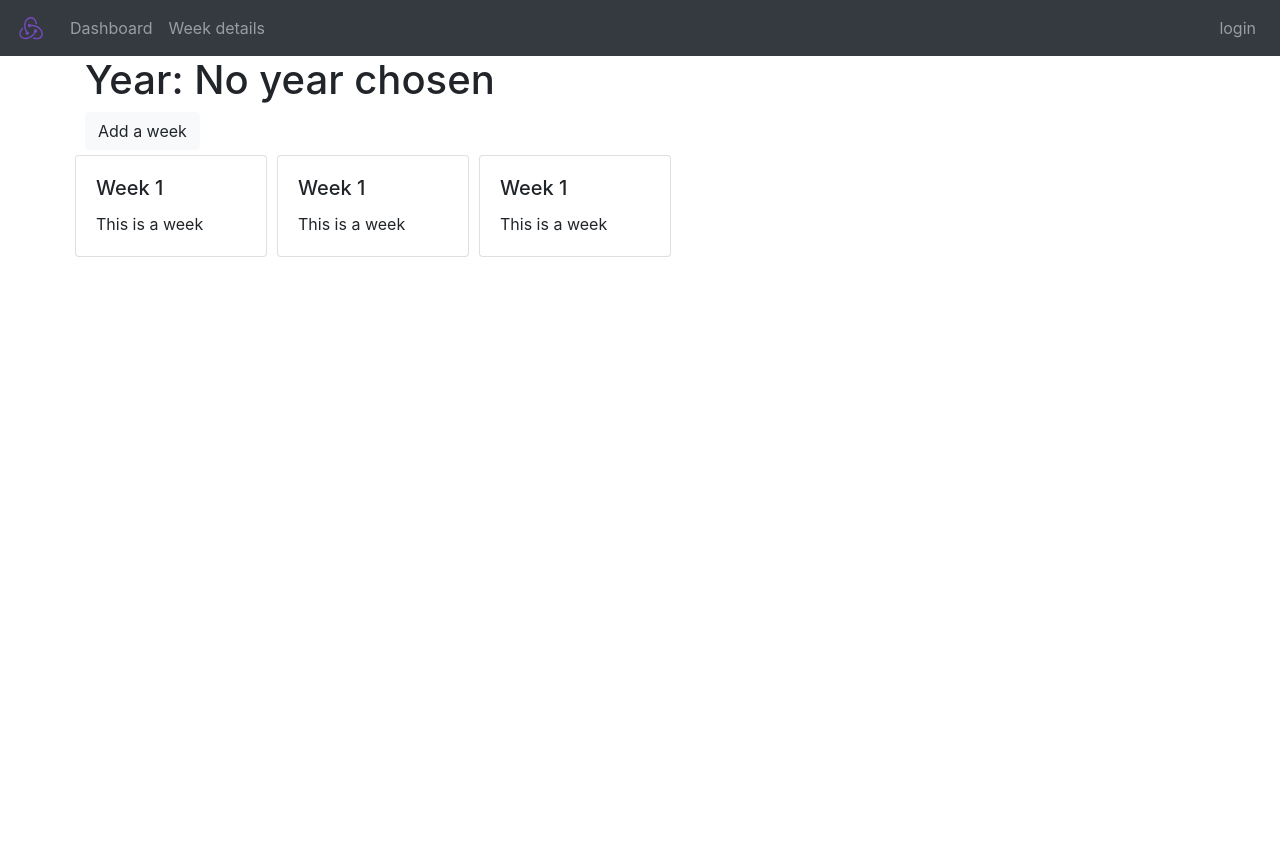
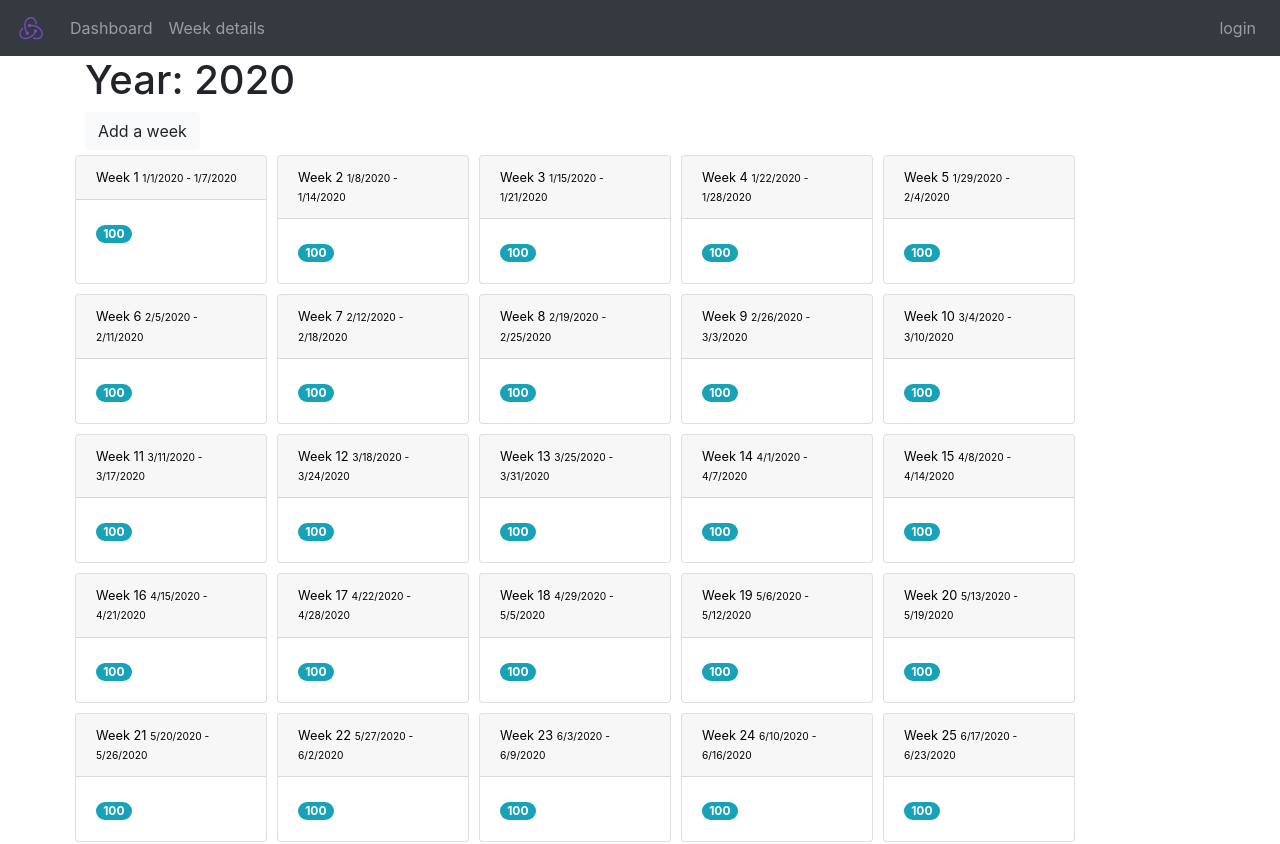
Before and after one commit to adhocmaster/goldfish, a React (Create React App) app in the folder web/: page / in a window 1280 px wide. Shown: the top 844 px of the page. Before the commit the page ends 800 px from the top, so only its background shows below. Built offline with nearby package versions, Linux system fonts and the light colour scheme.

Commit message:
year service and component works. added config class.

```diff
--- a/web/src/account/LoginComponent.tsx
+++ b/web/src/account/LoginComponent.tsx
@@ -13,7 +13,7 @@ import { Redirect } from 'react-router-dom';
 
 import Utility from 'framework/Utility';
 
-import userService from 'services/UserService';
+import userService from 'features/user/UserService';
 
 export default function LoginComponent(props: any) {
 
--- a/web/src/account/settings.reducer.tsx
+++ b/web/src/account/settings.reducer.tsx
@@ -1,7 +1,7 @@
 import React from 'react';
 import { ActionType } from 'app/actionTypes';
 import cookies from 'framework/Cookie';
-import userService from 'services/UserService';
+import userService from 'features/user/UserService';
 
 export default function SettingsReducer(state: any, action: any) {
 
--- a/web/src/app/actionTypes.tsx
+++ b/web/src/app/actionTypes.tsx
@@ -2,5 +2,8 @@ export enum ActionType {
     APP_STARTING = 'APP_STARTING',
     ACCOUNT_LOGGEDIN = 'ACCOUNT_LOGGEDIN',
     LOGIN_FAILED = 'LOGIN_FAILED',
-    LOG_OUT = 'LOG_OUT'
+    TOAST_ERROR = 'TOAST_ERROR',
+    LOG_OUT = 'LOG_OUT',
+    WEEK_ADDED = 'WEEK_ADDED',
+    WEEK_ERROR = 'WEEK_ERROR'
 }
--- a/web/src/components/NavComponent.tsx
+++ b/web/src/components/NavComponent.tsx
@@ -9,7 +9,7 @@ import logo from './../logo.svg';
 import Navbar from 'react-bootstrap/Navbar';
 import Nav from 'react-bootstrap/Nav';
 import NavDropdown from 'react-bootstrap/NavDropdown';
-import userService from 'services/UserService';
+import userService from 'features/user/UserService';
 
 function NavComponent() {
     const isLoggedIn = userService.isLoggedIn();
--- a/web/src/features/week/WeekSummary.component.tsx
+++ b/web/src/features/week/WeekSummary.component.tsx
@@ -7,6 +7,7 @@ import Col from 'react-bootstrap/Col';
 import Form from 'react-bootstrap/Form';
 import Button from 'react-bootstrap/Button';
 import Card from 'react-bootstrap/Card';
+import Badge from 'react-bootstrap/Badge';
 
 
 export default function WeekSummaryComponent(props: any) {
@@ -14,9 +15,17 @@ export default function WeekSummaryComponent(props: any) {
     return (
 
         <Card style={{ width: '12rem', margin: '5px' }}>
+            <Card.Header className='card-small-header link-gray'><a className='link-gray' href=''>Week {props.no} <small>{props.start.toLocaleDateString()} - {props.end.toLocaleDateString()}</small></a></Card.Header>
             <Card.Body>
-                <Card.Title>{props.name}</Card.Title>
-                <Card.Text>This is a week</Card.Text>
+                {
+                    props.name &&
+                    <Card.Title>{props.name}</Card.Title>
+                }
+                {
+                    props.summary &&
+                    <Card.Text>{props.summary}</Card.Text>
+                }
+                <Badge pill variant='info'>100</Badge>
             </Card.Body>
         </Card>
     );
--- a/web/src/features/year/Year.component.tsx
+++ b/web/src/features/year/Year.component.tsx
@@ -9,6 +9,7 @@ import Button from 'react-bootstrap/Button';
 import Card from 'react-bootstrap/Card';
 import Modal from 'react-bootstrap/Modal';
 import YearReducer from 'features/year/year.reducer';
+import yearService from 'features/year/year.service';
 
 import WeekSummaryComponent from './../week/WeekSummary.component';
 import actionManager from 'framework/ActionManager';
@@ -29,16 +30,32 @@ export default class YearComponent extends ReduxUIComponent {
 
     renderWeekSummary(): any {
 
+        let date: Date = new Date();
+        let weeks = yearService.getWeekDates(date.getFullYear());
+        console.log(weeks);
+
         let rows = []
         let numberOfRows = Math.ceil(this.state.weeks.length / 8)
 
         let weekJsx = []
-        for ( let idx in this.state.weeks ) {
-            const week = this.state.weeks[idx];
+        // for ( let idx in this.state.weeks ) {
+        //     const week = this.state.weeks[idx];
+        //     weekJsx.push(
+        //         <WeekSummaryComponent
+        //             key={week.id}
+        //             id={week.id}
+        //             name={week.name}
+        //         />
+        //     );
+        // }
+
+        for ( let idx in weeks ) {
+            const week = weeks[idx];
             weekJsx.push(
                 <WeekSummaryComponent
-                    key={week.id}
-                    id={week.id}
+                    no={idx}
+                    start={week.start}
+                    end={week.end}
                     name={week.name}
                 />
             );
@@ -88,13 +105,32 @@ export default class YearComponent extends ReduxUIComponent {
     // return JSX
     render(): any {
 
+        let date: Date = new Date();
+        // date.setDate(13);
+        // date.setMonth(13);
+        // date.setFullYear(2013);
+        // date.setHours(13);
+        // date.setMinutes(13);
+        // date.setSeconds(13);
+        // console.log("Year = " + date.getFullYear());
+        // console.log("toDateString = " + date.toDateString());
+        // console.log("toLocaleDateString = " + date.toLocaleDateString());
+        // console.log("toString = " + date.toString());
+        // console.log("toTimeString = " + date.toTimeString());
+        // console.log("toISOString() = " + date.toISOString());
+
+
+
         const {id, name} = this.state;
         return (
             <div>
                 <Container>
-                    <h1>Year: {name} </h1>
+                    <h1>Year: {date.getFullYear()} </h1>
                     {this.weekForm()}
                     {this.renderWeekSummary()}
+                    {
+
+                    }
                 </Container>
             </div>
         );
--- /dev/null
+++ b/web/src/features/year/year.service.tsx
@@ -0,0 +1,57 @@
+import axios from 'axios';
+import ResponseProcessor from 'framework/ResponseProcessor';
+import actionManager from 'framework/ActionManager';
+import config from 'framework/Configuration';
+import { ActionType } from 'app/actionTypes';
+import { RootState } from 'app/store';
+
+class YearService {
+
+    public create(year: string) {
+
+        // axios.post(
+
+        //     config.getBackend(),
+        //     {
+
+        //     }
+
+        // );
+    }
+
+    public getWeekDates(year: number) {
+
+        console.log("getting weeks for " + year);
+        let startDate: Date = new Date(year + "-01-03");
+        startDate.setDate(1);
+        startDate.setHours(0, 0, 0);
+        let endDate = new Date(year + "-01-07");
+        endDate.setDate(7);
+        endDate.setHours(23, 59, 59);
+        let increment = 7;
+
+        let weeks: any= {};
+
+        for (let i = 1; i < 53; ++i) {
+
+            console.log("startDate toISOString() = " + startDate.toISOString());
+            // console.log("endDate toISOString() = " + endDate.toISOString());
+            // console.log("startDate toString() = " + startDate.toString());
+            // console.log("endDate toString() = " + endDate.toString());
+            weeks[i] = {
+                'start': new Date(startDate),
+                'end': new Date(endDate)
+            }
+            startDate.setDate(startDate.getDate() + increment)
+            endDate.setDate(endDate.getDate() + increment)
+        }
+
+        return weeks;
+
+    }
+
+
+}
+
+const yearService = new YearService();
+export default yearService;
--- /dev/null
+++ b/web/src/framework/Configuration.tsx
@@ -0,0 +1,27 @@
+class Configuration {
+
+    public getEnv(name: string) {
+        let val = process.env[name];
+
+        if ( val ) {
+            return val;
+        }
+
+        return null;
+    }
+
+
+    public getBackend() {
+
+        let backend = this.getEnv("BACKEND");
+        if ( null == backend ) {
+            console.log("Warning: using default backend url as none specified in the env.");
+            backend = "http://localhost:4000";
+        }
+
+        return backend
+    }
+}
+
+const config = new Configuration();
+export default config;
--- a/web/src/index.css
+++ b/web/src/index.css
@@ -11,3 +11,11 @@ code {
   font-family: source-code-pro, Menlo, Monaco, Consolas, 'Courier New',
     monospace;
 }
+
+.card-small-header {
+  font-size: 0.8rem;
+}
+
+.link-gray {
+  color: black;
+}
--- a/web/src/index.tsx
+++ b/web/src/index.tsx
@@ -8,7 +8,7 @@ import { Provider } from 'react-redux';
 import * as serviceWorker from './serviceWorker';
 import actionManager from 'framework/ActionManager';
 import { ActionType } from 'app/actionTypes';
-import userService from 'services/UserService';
+import userService from 'features/user/UserService';
 
 store.subscribe(() => console.log("Index subscribe listens to everyone."));
 
```
Also changed, not shown: web/src/features/week/WeekService.tsx (added, +35 -0 lines), web/src/features/user/UserService.tsx (renamed from web/src/services/UserService.tsx).
